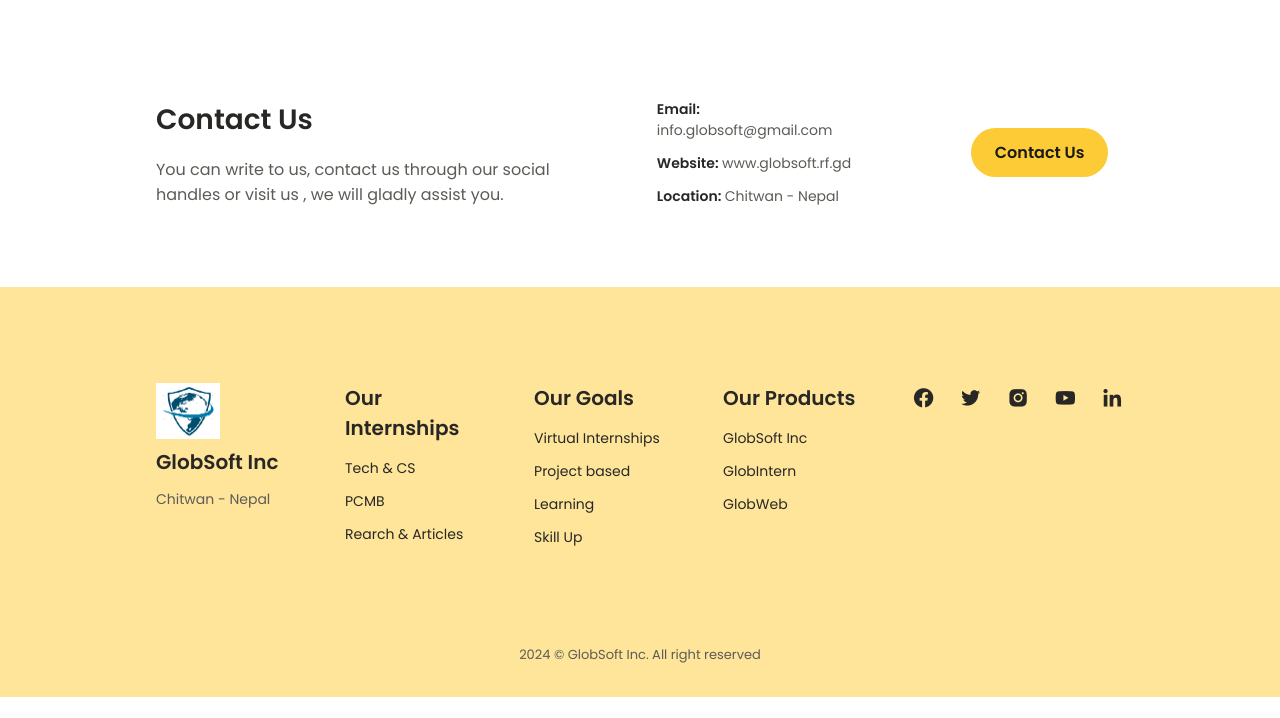
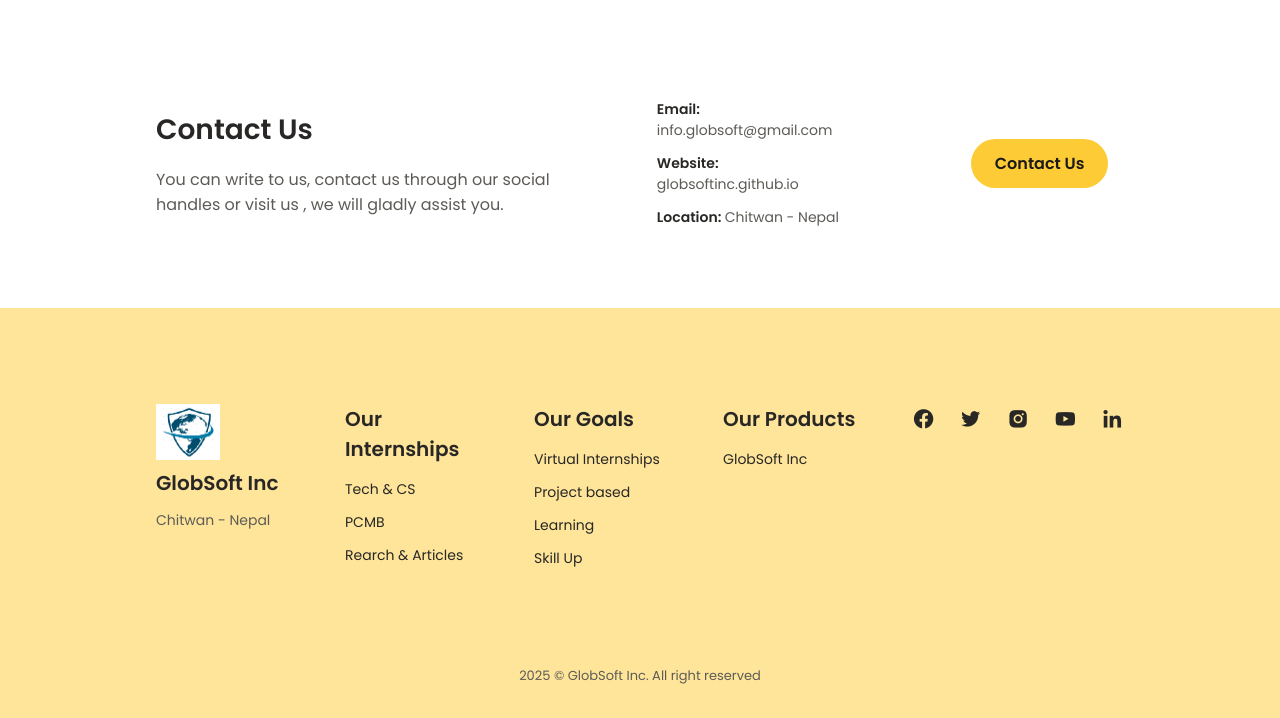
Before and after one commit to globsoftinc/GlobIntern, a plain HTML site: page index.html in a window 1280 px wide. Shown: the part 2937-3655 px from the top of the page. Before the commit the page ends 3634 px from the top, so only its background shows below. Drawn offline with nearby package versions, Linux system fonts and the light colour scheme.

Commit message:
Update index.html

```diff
--- a/index.html
+++ b/index.html
@@ -1447,7 +1447,7 @@ C502.406,349.972,502.457,350.277,502.771,350.504z"/></g></g><g><path fill="#f5ec
                     <ul class="contact__content grid">
                         <!-- <li class="contact__address">Telephone: <span class="contact__information">999 - 888 - 777</span></li> -->
                         <li class="contact__address">Email:  <span class="contact__information">info.globsoft@gmail.com</span></li>
-                        <li class="contact__address">Website: <span class="contact__information">www.globsoft.rf.gd</span></li>
+                        <li class="contact__address">Website: <span class="contact__information">globsoftinc.github.io</span></li>
                         <li class="contact__address">Location: <span class="contact__information">Chitwan - Nepal</span></li>
                     </ul>
 
@@ -1462,7 +1462,7 @@ C502.406,349.972,502.457,350.277,502.771,350.504z"/></g></g><g><path fill="#f5ec
                 <footer class="footer section">
                     <div class="footer__container container grid">
                         <div class="footer__content">
-                            <a href="https://globsoft.rf.gd/" class="footer__logo"> <img src="img/globsoft.png" height="50%" width="50%" alt="Logo"> <br> GlobSoft Inc</a>
+                            <a href="https://globsoftinc.github.io/" class="footer__logo"> <img src="img/globsoft.png" height="50%" width="50%" alt="Logo"> <br> GlobSoft Inc</a>
                             <p class="footer__description">Chitwan - Nepal</p>
                         </div>
                         <div class="footer__content">
@@ -1488,9 +1488,7 @@ C502.406,349.972,502.457,350.277,502.771,350.504z"/></g></g><g><path fill="#f5ec
                         <div class="footer__content">
                             <h3 class="footer__title">Our Products</h3>
                             <ul class="footer__links">
-                               <li><a href="https://www.globsoft.rf.gd/" class="footer__link">GlobSoft Inc</a></li>
-                        <li><a href="https://www.globintern.rf.gd/" class="footer__link">GlobIntern</a></li>
-                        <li><a href="https://www.globweb.rf.gd/" class="footer__link">GlobWeb</a></li>
+                               <li><a href="https://globsoftinc.github.io/" class="footer__link">GlobSoft Inc</a></li>
 
                             </ul>
                         </div>
@@ -1504,7 +1502,7 @@ C502.406,349.972,502.457,350.277,502.771,350.504z"/></g></g><g><path fill="#f5ec
                         </div>
                     </div>
 
-                    <p class="footer__copy">2024  &#169; GlobSoft Inc. All right reserved</p>
+                    <p class="footer__copy">2025  &#169; GlobSoft Inc. All right reserved</p>
                 </footer>
 
         <!--=============== SCROLL UP ===============-->
```
